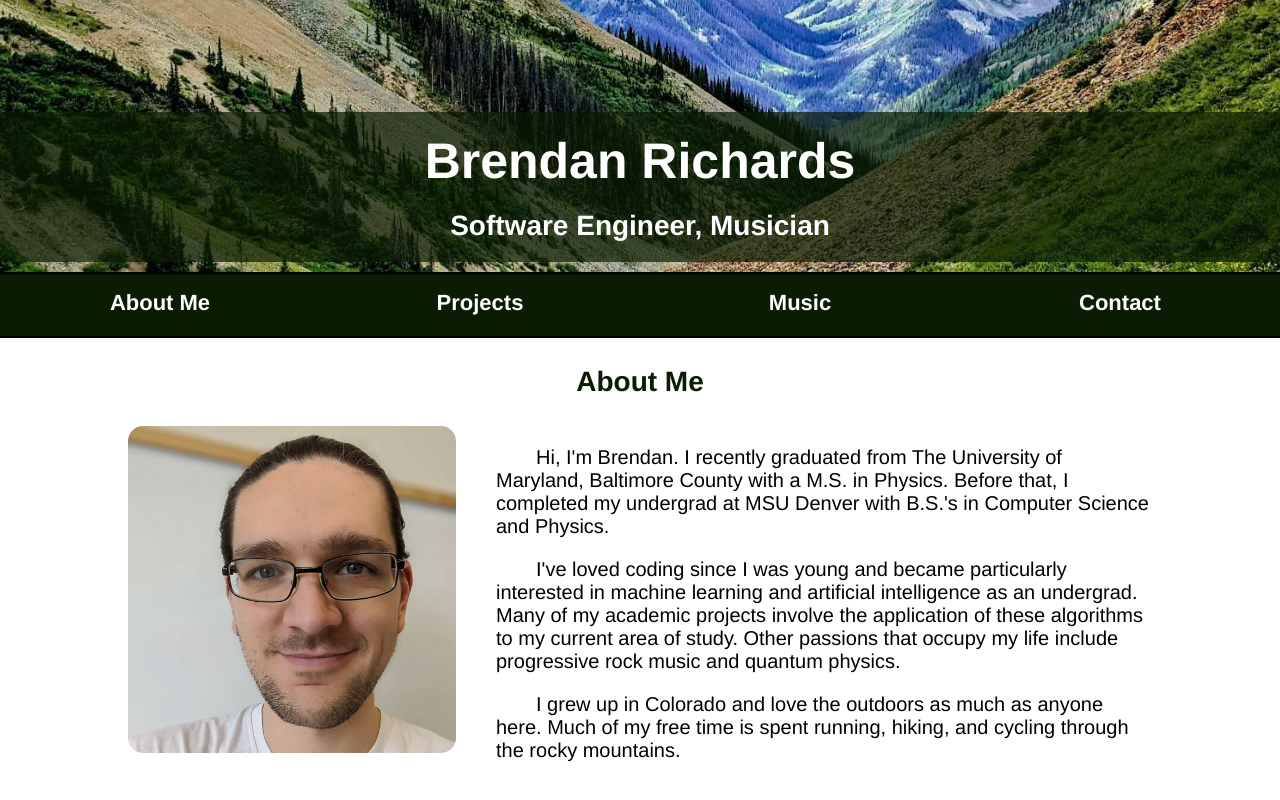
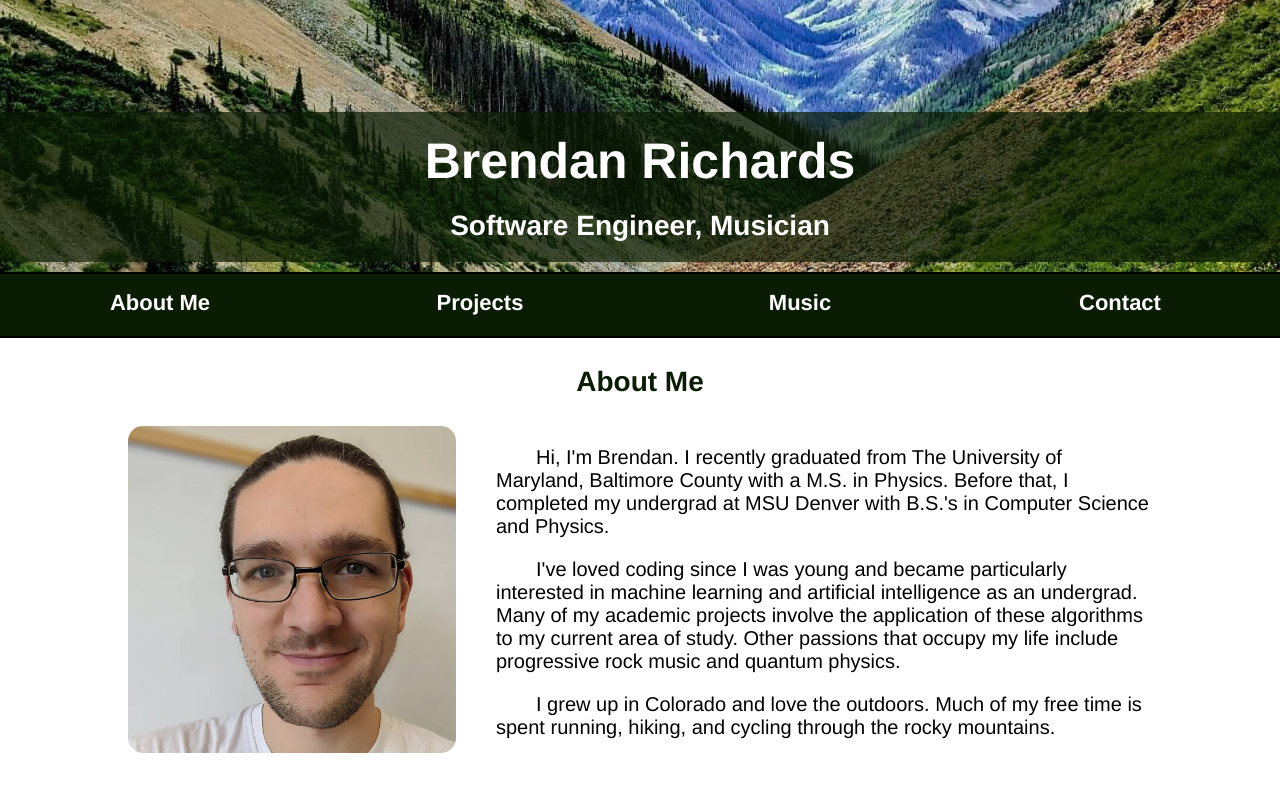
Before and after one commit to Brendan-Richards/Portfolio, a React (Create React App) app: page / in a window 1280 px wide. Shown: the part 528-1328 px from the top of the page. Built offline with nearby package versions, Linux system fonts and the light colour scheme.

Commit message:
fixed typo in about me text

```diff
--- a/src/Content/Content.js
+++ b/src/Content/Content.js
@@ -32,7 +32,7 @@ const Content = (props) => {
                     <p>I've loved coding since I was young and became particularly interested in machine learning and artificial intelligence as an
                     undergrad. Many of my academic projects involve the application of these algorithms to my current area of study.
                     Other passions that occupy my life include progressive rock music and quantum physics.</p>
-                    <p>I grew up in Colorado and love the outdoors as much as anyone here. Much of my free time is spent running, hiking,
+                    <p>I grew up in Colorado and love the outdoors. Much of my free time is spent running, hiking,
                     and cycling through the rocky mountains.</p>`
             ];
             links = [];
```
